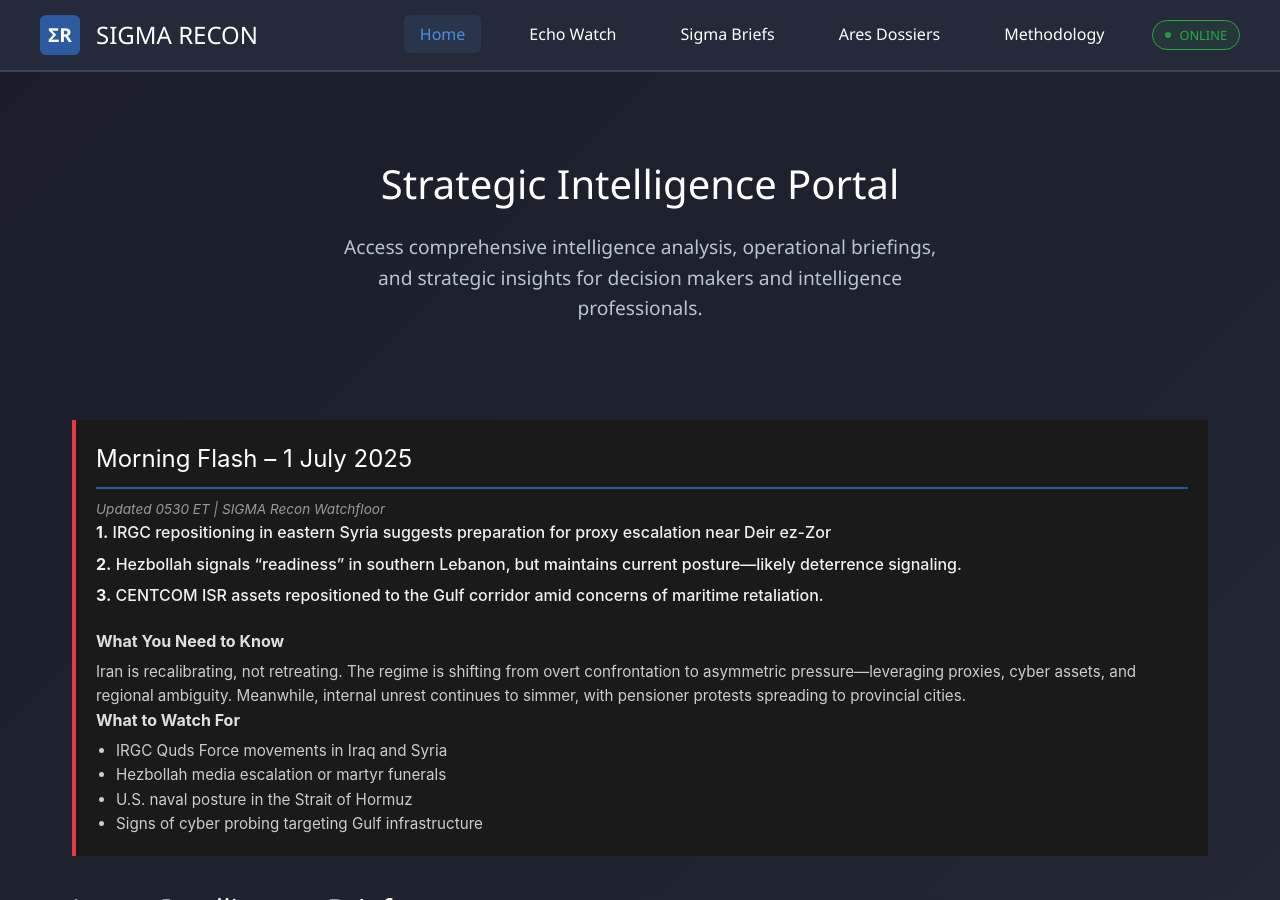
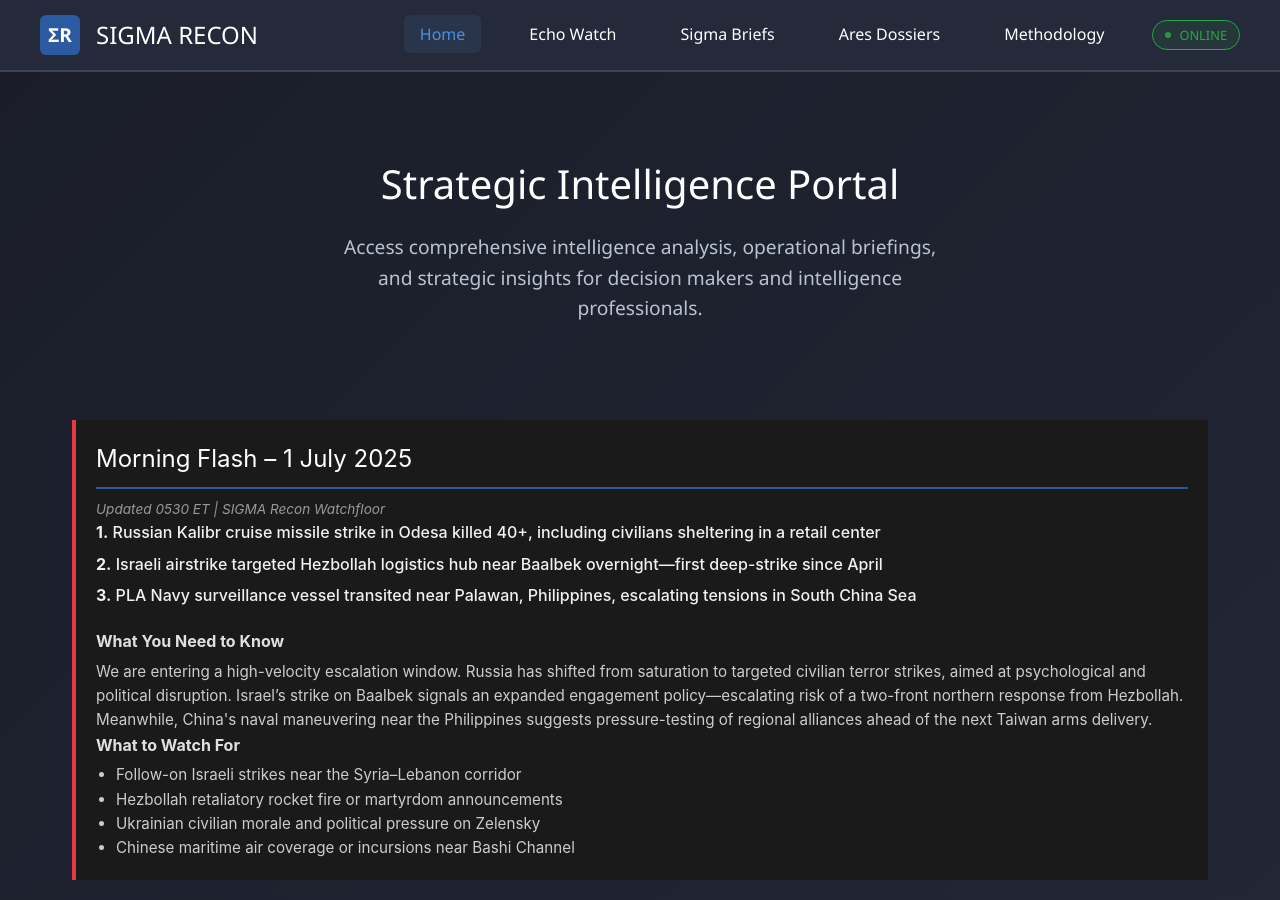
Before and after one commit to Monster52/SIGMA_Recon, a Jekyll site: the page built from index.html, in a window 1280 px wide and 900 px high. Built offline with Jekyll 4.4.1, drawn with Linux system fonts in a browser that asks for light colours.

Commit message:
Update the Morning Flash

```diff
--- a/index.html
+++ b/index.html
@@ -14,22 +14,22 @@ title: SIGMA Recon - Strategic Intelligence Portal
     <p class="flash-timestamp">Updated 0530 ET | SIGMA Recon Watchfloor</p>
 
   <ul class="flash-bullets">
-    <li><strong>1.</strong> IRGC repositioning in eastern Syria suggests preparation for proxy escalation near Deir ez-Zor</li>
-    <li><strong>2.</strong> Hezbollah signals “readiness” in southern Lebanon, but maintains current posture—likely deterrence signaling.</li>
-    <li><strong>3.</strong> CENTCOM ISR assets repositioned to the Gulf corridor amid concerns of maritime retaliation.</li>
+    <li><strong>1.</strong> Russian Kalibr cruise missile strike in Odesa killed 40+, including civilians sheltering in a retail center</li>
+    <li><strong>2.</strong> Israeli airstrike targeted Hezbollah logistics hub near Baalbek overnight—first deep-strike since April</li>
+    <li><strong>3.</strong> PLA Navy surveillance vessel transited near Palawan, Philippines, escalating tensions in South China Sea</li>
   </ul>
   <div class="flash-subsections">
     <div class="flash-need-to-know">
       <h4>What You Need to Know</h4>
-      <p>Iran is recalibrating, not retreating. The regime is shifting from overt confrontation to asymmetric pressure—leveraging proxies, cyber assets, and regional ambiguity. Meanwhile, internal unrest continues to simmer, with pensioner protests spreading to provincial cities.</p>
+      <p>We are entering a high-velocity escalation window. Russia has shifted from saturation to targeted civilian terror strikes, aimed at psychological and political disruption. Israel’s strike on Baalbek signals an expanded engagement policy—escalating risk of a two-front northern response from Hezbollah. Meanwhile, China's naval maneuvering near the Philippines suggests pressure-testing of regional alliances ahead of the next Taiwan arms delivery.</p>
     </div>
     <div class="flash-watch-for">
       <h4>What to Watch For</h4>
       <ul>
-        <li>IRGC Quds Force movements in Iraq and Syria</li>
-        <li>Hezbollah media escalation or martyr funerals</li>
-        <li>U.S. naval posture in the Strait of Hormuz</li>
-        <li>Signs of cyber probing targeting Gulf infrastructure</li>
+        <li>Follow-on Israeli strikes near the Syria–Lebanon corridor</li>
+        <li>Hezbollah retaliatory rocket fire or martyrdom announcements</li>
+        <li>Ukrainian civilian morale and political pressure on Zelensky</li>
+        <li>Chinese maritime air coverage or incursions near Bashi Channel</li>
       </ul>
     </div>
   </div>
```
